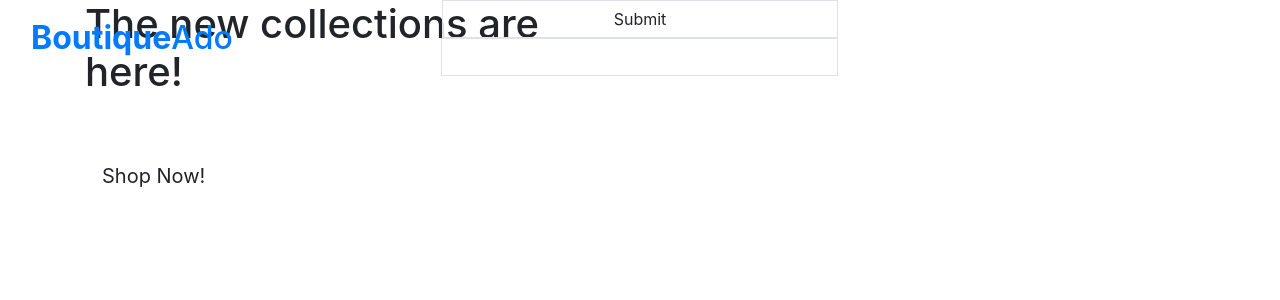
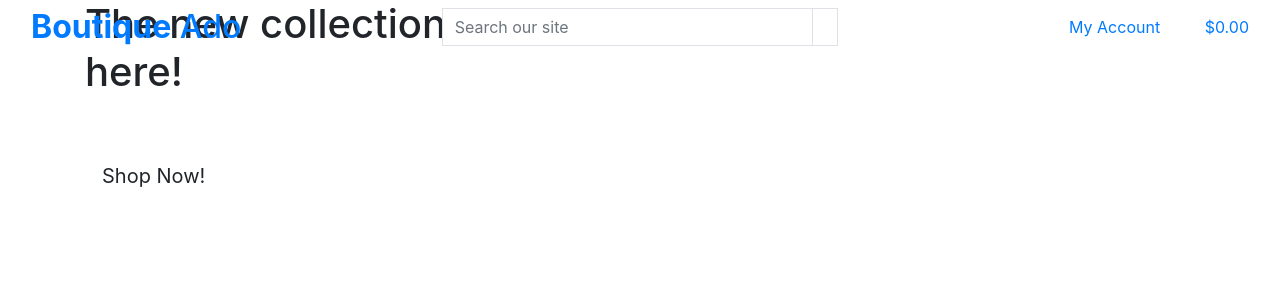
Before and after one commit to gordonbates/boutique-ado, a Django app: page / in a window 1280 px wide. Shown: the top 300 px of the page. Run offline with Django 3.2, Linux system fonts and the light colour scheme; some libraries are stand-ins or nearby versions.

Commit message:
Add main page header

```diff
--- a/templates/base.html
+++ b/templates/base.html
@@ -44,12 +44,13 @@
         <div class="row">
             <div class="col-12 col-lg-4 my-auto py-1 py-lg-0 text-center text-lg-left">
                 <a href="{% url 'home' %}" class="nav-link main-logo-link">
-                    <h2 class="logo-font text-black my-0"><strong>Boutique</strong>Ado</h2>
+                    <h2 class="logo-font text-black my-0"><strong>Boutique</strong> Ado</h2>
                 </a>
             </div>
             <div class="col-12 col-lg-4 my-auto py-1 py-lg-0">
                 <form method="GET" action="">
-                    <input class="form-control btn btn-black border border-black rounded-0" type="submit" placeholder="Search our site">
+                    <div class="input-group w-100">
+                        <input class="form-control border border-black rounded-0" type="text" name="q" placeholder="Search our site">
                         <div class="input-group-append">
                             <button class="form-control btn btn-black border border-black rounded-0" type="submit">
                                 <span class="icon">
@@ -57,12 +58,45 @@
                                 </span>
                             </button>
                         </div>
+                    </div>
                 </form>
             </div>
             <div class="col-12 col-lg-4 my-auto py-1 py-lg-0">
                 <ul class="list-inline list-unstyled text-center text-lg-right my-0">
-                    <li class="list-inline-item dropdown"></li>
-                    <li class="list-inline-item"></li>
+                    <li class="list-inline-item dropdown">
+                        <a class="text-black nav-link" href="#" id="user-options" data-toggle="dropdown" aria-haspopup="true" aria-expanded="false">
+                            <div class="text-center">
+                                <div><i class="fas fa-user fa-lg"></i></div>
+                                <p class="my-0">My Account</p>
+                            </div>
+                        </a>
+                        <div class="dropdown-menu border-0" aria-labelledby="user-options">
+                            {% if request.user.is_authenticated %}
+                                {% if request.user.is_superuser %}
+                                    <a href="" class="dropdown-item">Product Management</a>
+                                {% endif %}
+                                <a href="" class="dropdown-item">My Profile</a>
+                                <a href="{% url 'account_logout' %}" class="dropdown-item">Logout</a>
+                            {% else %}
+                                <a href="{% url 'account_signup' %}" class="dropdown-item">Register</a>
+                                <a href="{% url 'account_login' %}" class="dropdown-item">Login</a>
+                            {% endif %}
+                        </div>
+                    </li>
+                    <li class="list-inline-item">
+                        <a class="{% if grand_total %}text-info font-weight-bold{% else %}text-black{% endif %} nav-link" href="">
+                            <div class="text-center">
+                                <div><i class="fas fa-shopping-bag fa-lg"></i></div>
+                                <p class="my-0">
+                                    {% if grand_total %}
+                                        ${{ grand_total|floatformat:2 }}
+                                    {% else %}
+                                        $0.00
+                                    {% endif %}
+                                </p>
+                            </div>
+                        </a>
+                    </li>
                 </ul>
             </div>
         </div>
```
Lines whose indentation alone changed are shown as unchanged.
